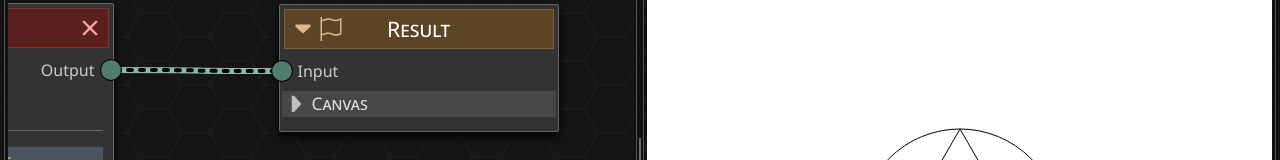
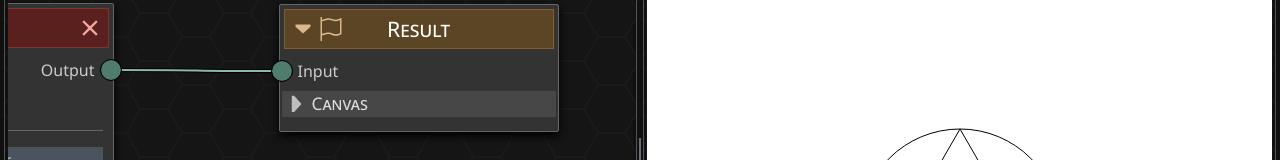
Before and after one commit to RobMayer/arcanigen, a React (Vite) app: page / in a window 1280 px wide. Shown: the part 203-363 px from the top of the page. Built offline with nearby package versions, Linux system fonts and the light colour scheme.

Commit message:
link tweaks

```diff
--- a/src/definitions/nodes/collections/pathCombineNode.tsx
+++ b/src/definitions/nodes/collections/pathCombineNode.tsx
@@ -206,13 +206,13 @@ const PathEntry = ({
     ) => void;
     handleReorderPath: (socketId: string, toIndex: number) => void;
 }) => {
-    const theLink = Project.useLink(node.in[entry.socket]);
-    const linkType = Project.useLinkType(useGraphId(), theLink);
     const [dropSide, setDropSide] = useState<"above" | "below" | null>(null);
     const ref = useRef<HTMLDivElement>(null);
 
-    // A connected pathOp carries its own op/enabled, so freeze the row's controls (mirrors Layers).
-    const overridden = linkType === "pathOp";
+    // A connected pathOp carries its own op/enabled, so freeze the row's controls (mirrors Layers). Ask the
+    // upstream socket directly (structurally) rather than the blended link's representative kind.
+    const inbound = Project.useInboundType(useGraphId(), node, entry.socket);
+    const overridden = inbound !== null && SocketTypes.project(inbound).includes("pathOp");
 
     const handleDragStart = useCallback(
         (e: DragEvent) => {
--- a/src/definitions/nodes/primitives/lengthNode.tsx
+++ b/src/definitions/nodes/primitives/lengthNode.tsx
@@ -7,6 +7,7 @@ import { TypicalNode } from "../../../features/nodeview/node";
 import { NodeAccordion, SocketIn, SocketOut } from "../../../features/nodeview/slots";
 import { AllDeps, NodeDefinitions, NodeTypes } from "../../nodeTypes";
 import { DataTypes } from "../../dataTypes";
+import { SocketTypes } from "../../socketTypes";
 import { LengthInput } from "../../../components/inputs/LengthInput";
 import { Project } from "../../../state/project";
 import { useGraphId } from "../../../state/graphId";
@@ -68,9 +69,10 @@ const Controls = ({ node, methods }: { node: NodeDefinitions.NodeFor<LengthDefin
         [methods],
     );
 
-    // Cast badge: derived LIVE from the value wire's carried kind (no persisted state).
-    const connectedKind = Project.useLinkType(useGraphId(), Project.useLink(node.in.value));
-    const isCasting = connectedKind !== "" && connectedKind !== "length";
+    // Cast badge: derived LIVE from what the upstream socket is sending into `value` (no persisted state).
+    const inbound = Project.useInboundType(useGraphId(), node, "value");
+    const inboundKind = inbound ? (SocketTypes.project(inbound)[0] ?? "") : "";
+    const isCasting = inboundKind !== "" && inboundKind !== "length";
 
     return (
         <TypicalNode node={node} methods={methods}>
--- a/src/features/nodeview/link.tsx
+++ b/src/features/nodeview/link.tsx
@@ -21,7 +21,6 @@ export const GraphLink = styled(({ className, linkId }: { linkId: string; classN
     const graphId = useGraphId();
     const mc = Project.useMC();
     const linkType = Project.useLinkType(graphId, link);
-    const linkCtor = Project.useLinkCtor(graphId, link);
     const [, paneControls] = useDragPaneInternal();
 
     const style = useMemo(() => {
@@ -152,7 +151,6 @@ export const GraphLink = styled(({ className, linkId }: { linkId: string; classN
                 ref={ref}
                 tabIndex={-1}
                 data-linktype={linkType}
-                data-linkctor={linkCtor}
                 onKeyDown={handleKeyDown}
                 onDragEnter={handleDragEnter}
                 onDragLeave={handleDragLeave}
@@ -162,9 +160,9 @@ export const GraphLink = styled(({ className, linkId }: { linkId: string; classN
                 <svg preserveAspectRatio="none">
                     <g ref={pathContainer}>
                         <path data-part={"target"} d="" />
+                        <path data-part={"select"} d="" />
                         <path data-part={"display"} d="" />
                         <path data-part={"effect"} d="" />
-                        <path data-part={"select"} d="" />
                     </g>
                 </svg>
                 <div data-part={"markerFrom"} ref={fromMarkerRef} />
@@ -237,7 +235,7 @@ export const GraphLink = styled(({ className, linkId }: { linkId: string; classN
 
             &[data-part="display"] {
                 stroke: oklch(from var(--flavour) calc(l + 0.2) c h);
-                stroke-width: 1.5px;
+                stroke-width: 2px;
             }
             &[data-part="effect"] {
                 stroke: none;
@@ -250,16 +248,26 @@ export const GraphLink = styled(({ className, linkId }: { linkId: string; classN
                 cursor: pointer;
             }
             &[data-part="select"] {
-                stroke: transparent;
-                stroke-width: 2.5px;
+                stroke: #000;
+                stroke-width: 4px;
             }
         }
     }
 
-    &[data-linktype="shape"] > svg > g > path,
-    &[data-linktype="layer"] > svg > g > path {
+    /* Container shapes the wire, mirroring sockets (atomics still set the COLOR via --flavour): a singleton
+       is the default thin wire; array<...> is a thicker wire; loopFor<...> marches. The OUTER ctor is keyed
+       via the spaced serialization (the leading-space *= match), the same grammar socket shapes use.
+       shape/layer are atomics -> plain thin colored wires now (no longer special-cased). */
+    &[data-linktype*=" array<"] > svg > g > path[data-part="display"] {
+        stroke-width: 4px;
+    }
+    &[data-linktype*=" array<"] > svg > g > path[data-part="select"] {
+        stroke-width: 6px;
+    }
+
+    /* loopFor pipeline: marching ants -- BLACK ants on the colored wire (the treatment shape used to have). */
+    &[data-linktype*=" loopFor<"] > svg > g > path {
         &[data-part="display"] {
-            stroke: oklch(from var(--flavour) calc(l + 0.2) c h);
             stroke-width: 6px;
         }
         &[data-part="effect"] {
@@ -272,34 +280,13 @@ export const GraphLink = styled(({ className, linkId }: { linkId: string; classN
             stroke-width: 4px;
         }
         &[data-part="select"] {
-            stroke-width: 7px;
-        }
-    }
-
-    /* loopFor pipeline: a marching-ant "pipe" INVERTED from shape's (shape = black ants on a colored wire;
-       loopFor = colored ants on a black pipe). Color still comes from the element via --flavour. */
-    &[data-linkctor="loopFor"] > svg > g > path {
-        &[data-part="display"] {
-            stroke: oklch(from var(--flavour) calc(l * 0.875) c h);
-            stroke-width: 6px;
-        }
-        &[data-part="effect"] {
-            --animMarch: 12px;
-            animation: ${keyframesMarch} 0.2s linear infinite reverse;
-            stroke: oklch(from var(--flavour) calc(l + 0.2) c h);
-            stroke-linecap: round;
-            stroke-dasharray: 4px 8px;
-            stroke-dashoffset: 0px;
-            stroke-width: 4px;
-        }
-        &[data-part="select"] {
-            stroke-width: 7px;
+            stroke-width: 8px;
         }
     }
 
     &[data-state~="dropping"] > svg > g > path[data-part="select"],
     &:focus-within > svg > g > path[data-part="select"] {
-        stroke: #fff6;
+        stroke: #fff;
     }
 
     --flavour: var(--flavour-base);
@@ -313,13 +300,11 @@ export const GraphLink = styled(({ className, linkId }: { linkId: string; classN
     &[data-linktype~="angle"],
     &[data-linktype~="boolean"],
     &[data-linktype~="point"],
-    &[data-linktype~="array<point>"],
     &[data-linktype~="tokens:length"] {
         --flavour: var(--flavour-accent);
     }
     &[data-linktype~="path"],
-    &[data-linktype~="pathOp"],
-    &[data-linktype~="array<pathOp>"] {
+    &[data-linktype~="pathOp"] {
         --flavour: var(--flavour-emphasis);
     }
     &[data-linktype~="gradient"],
@@ -327,12 +312,7 @@ export const GraphLink = styled(({ className, linkId }: { linkId: string; classN
     &[data-linktype~="stop:color"],
     &[data-linktype~="stop:angle"],
     &[data-linktype~="stop:integer"],
-    &[data-linktype~="stop:length"],
-    &[data-linktype~="array<stop:float>"],
-    &[data-linktype~="array<stop:color>"],
-    &[data-linktype~="array<stop:angle>"],
-    &[data-linktype~="array<stop:integer>"],
-    &[data-linktype~="array<stop:length>"] {
+    &[data-linktype~="stop:length"] {
         --flavour: var(--flavour-info);
     }
     &[data-linktype~="sequence"] {
@@ -342,8 +322,7 @@ export const GraphLink = styled(({ className, linkId }: { linkId: string; classN
         --flavour: var(--flavour-help);
     }
     &[data-linktype~="shape"],
-    &[data-linktype~="layer"],
-    &[data-linktype~="array<layer>"] {
+    &[data-linktype~="layer"] {
         --flavour: var(--flavour-confirm);
     }
 `;
--- a/src/state/project/index.tsx
+++ b/src/state/project/index.tsx
@@ -150,24 +150,41 @@ export namespace Project {
             if (!from || !to) return "";
             const outType = NodeTypes.getSocketType(from, link.fromSocket, "out", graphId, ctx.mc);
             const inType = NodeTypes.getSocketType(to, link.toSocket, "in", graphId, ctx.mc);
-            return SocketTypes.representativeKind(outType, inType);
+            return SocketTypes.linkRepresentation(outType, inType);
         }, [ctx, graphId, link]);
         return useSyncExternalStore(ctx.socketTypes.subscribe, getSnapshot);
     };
 
-    /** The carried type's outermost constructor ("loopFor"/"array"/"") -- for a wire's structural css. */
-    export const useLinkCtor = (graphId: GraphId, link: ArcaneGraph.Link | null): string => {
+    /**
+     * The `Term` the UPSTREAM output socket is sending into `node`'s input `inSocket` -- the type-analogue of
+     * `useCachedInput` (which gives the value). Reads the producer's socket type DIRECTLY (never the reading
+     * node's own socket, and no blend), so a node asking "what am I receiving?" gets an honest source of
+     * truth. Null when the input is unconnected. Inspect it with `SocketTypes.project`/`subsumes`.
+     */
+    export const useInboundType = <D extends NodeDefinitions.Generic>(
+        graphId: GraphId,
+        { id: nodeId }: NodeDefinitions.NodeFor<D>,
+        inSocket: string,
+    ): SocketTypes.Term | null => {
         const ctx = useContext(CTX)!;
-        const getSnapshot = useCallback(() => {
-            if (!link) return "";
+        const lookup = useCallback((): SocketTypes.Term | null => {
+            const node = ctx.nodes.ref.current[graphId]?.[nodeId];
+            const linkId = node?.in[inSocket];
+            if (!linkId) return null;
+            const link = ctx.links.ref.current[graphId]?.[linkId];
+            if (!link) return null;
             const from = ctx.mc.getNode(graphId, link.fromNode);
-            const to = ctx.mc.getNode(graphId, link.toNode);
-            if (!from || !to) return "";
-            const outType = NodeTypes.getSocketType(from, link.fromSocket, "out", graphId, ctx.mc);
-            const inType = NodeTypes.getSocketType(to, link.toSocket, "in", graphId, ctx.mc);
-            return SocketTypes.linkCtor(outType, inType);
-        }, [ctx, graphId, link]);
-        return useSyncExternalStore(ctx.socketTypes.subscribe, getSnapshot);
+            if (!from) return null;
+            return NodeTypes.getSocketType(from, link.fromSocket, "out", graphId, ctx.mc);
+        }, [ctx, graphId, nodeId, inSocket]);
+        // getSocketType can hand back a FRESH Term ref on its fallback path (hand-rolled getSocketTypes build
+        // one per call), so subscribing on the Term itself would tear/loop. Subscribe on a stable serialized
+        // KEY (never parsed back), and reconstruct a ref-stable Term from the real lookup, keyed by it.
+        const key = useSyncExternalStore(ctx.socketTypes.subscribe, () => {
+            const t = lookup();
+            return t ? SocketTypes.serialize(t) : "";
+        });
+        return useMemo(() => (key === "" ? null : lookup()), [key, lookup]);
     };
 
     export const usePendingConnection = () => {
```
Also changed, not shown: src/definitions/nodes/collections/layerNode.tsx (+6 -4 lines), src/definitions/nodes/interface/customNode.tsx (+10 -8 lines), src/definitions/nodes/primitives/integerNode.tsx (+5 -3 lines), src/definitions/socketTypes.ts (+7 -43 lines).
